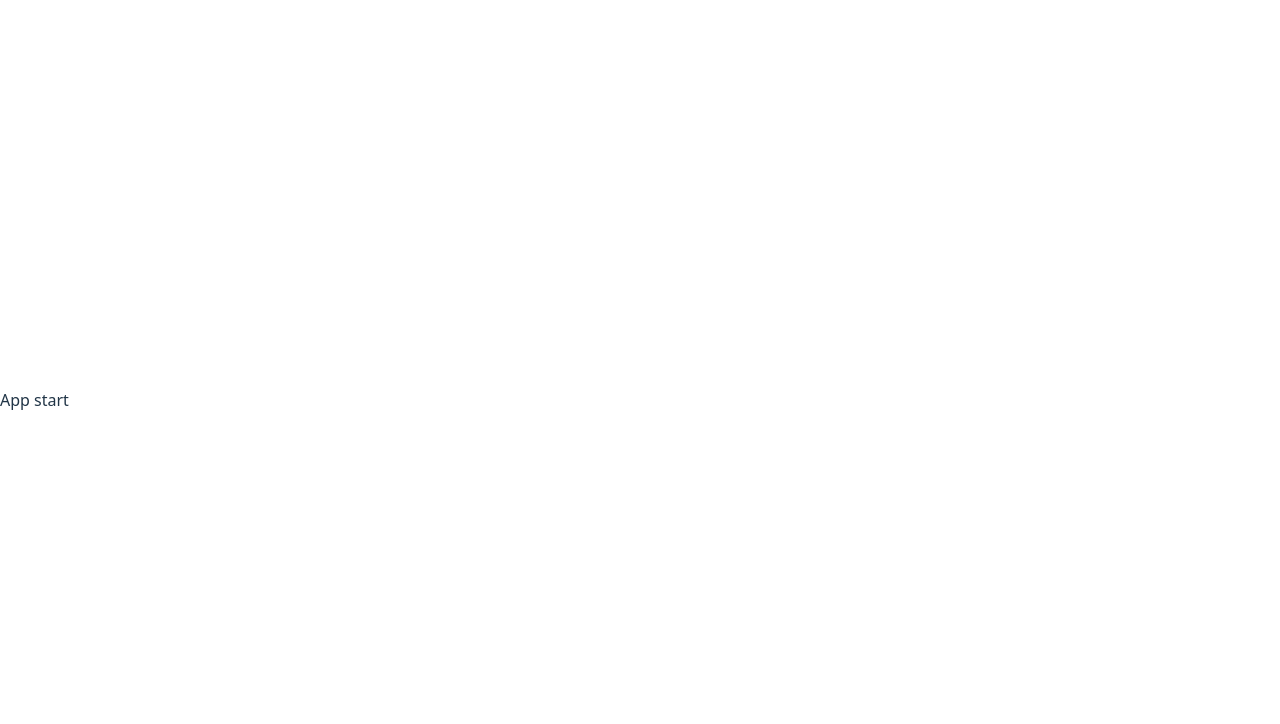
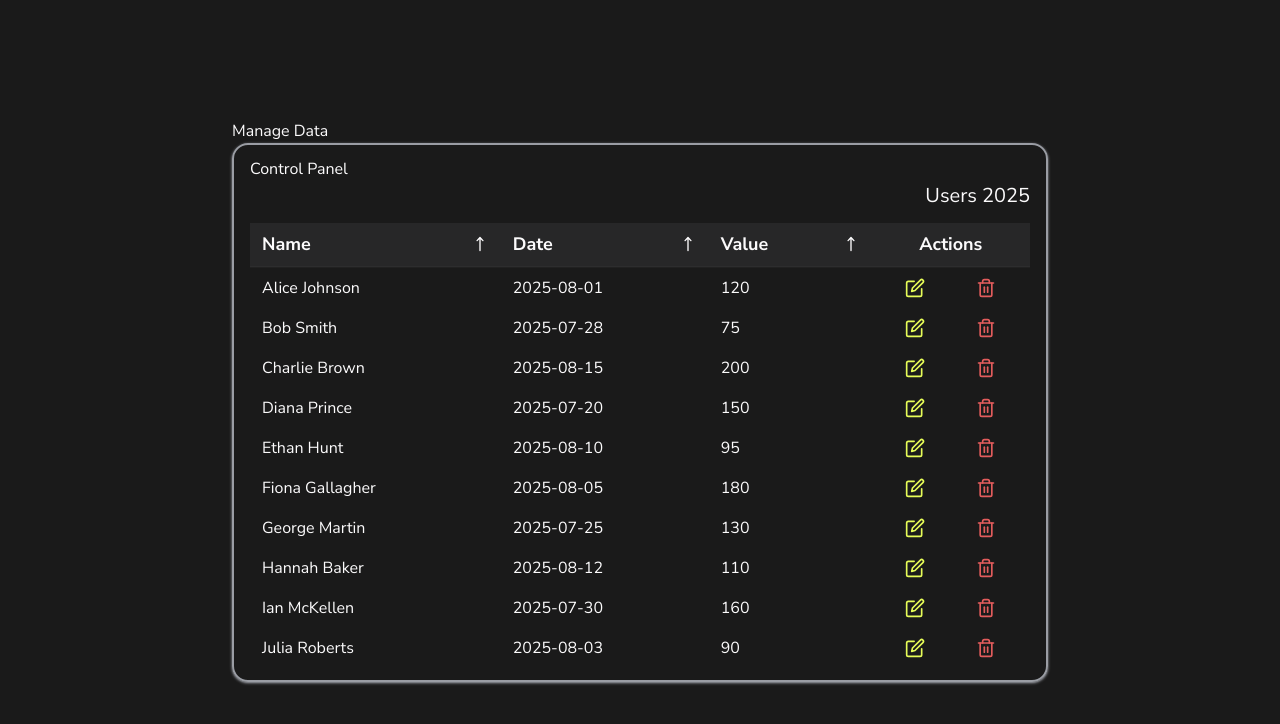
Before and after one commit to adAstra97/caspel-test, a React (Vite) app: page / in a window 1280 px wide. Shown: the top 724 px of the page. Built offline with nearby package versions, Linux system fonts and the light colour scheme.

Commit message:
feat: add simple table structure

```diff
--- a/src/App.tsx
+++ b/src/App.tsx
@@ -1,5 +1,7 @@
+import Home from './pages/Home';
+
 function App() {
-  return <>App start</>;
+  return <Home />;
 }
 
 export default App;
--- /dev/null
+++ b/src/components/Container/Container.tsx
@@ -0,0 +1,19 @@
+import { cn } from '../../utils/tailwindClsx';
+
+interface Props {
+  children: React.ReactNode;
+  className?: string;
+}
+
+export const Container = ({ children, className = '' }: Props) => {
+  return (
+    <div
+      className={cn(
+        'px-4 sm:px-6 xl:px-10 max-w-[1100px] mx-auto min-w-[320px] w-screen xl:w-[70vw]',
+        className
+      )}
+    >
+      {children}
+    </div>
+  );
+};
--- /dev/null
+++ b/src/pages/Home.tsx
@@ -0,0 +1,81 @@
+import { FiEdit, FiTrash2 } from 'react-icons/fi';
+import { HiMiniArrowLongUp } from 'react-icons/hi2';
+
+import { Container } from '../components/Container/Container';
+import { MOCKED_DATA } from '../shared/constants';
+
+const Home = () => {
+  return (
+    <Container>
+      <h1>Manage Data</h1>
+      <div className="py-3 px-4 border-2 rounded-2xl border-border shadow-sm shadow-border overflow-x-auto">
+        <div>Control Panel</div>
+        <table className="w-full">
+          <caption className="mb-3 text-size-20 text-right">Users 2025</caption>
+          <thead className="select-none border-b-2 border-border/5 bg-border/10">
+            <tr>
+              <th
+                className="px-3 py-2 text-left cursor-pointer hover:opacity-70 hover:transition-opacity duration-300"
+                onClick={() => console.log('sort by name')}
+              >
+                <div className="flex items-center justify-between text-size-18">
+                  Name
+                  <HiMiniArrowLongUp />
+                </div>
+              </th>
+              <th
+                className="px-3 py-2 text-left cursor-pointer hover:opacity-70 hover:transition-opacity duration-300"
+                onClick={() => console.log('sort by date')}
+              >
+                <div className="flex items-center justify-between text-size-18">
+                  Date
+                  <HiMiniArrowLongUp />
+                </div>
+              </th>
+              <th
+                className="px-3 py-2 text-left cursor-pointer hover:opacity-70 hover:transition-opacity duration-300"
+                onClick={() => console.log('sort by value')}
+              >
+                <div className="flex items-center justify-between text-size-18">
+                  Value
+                  <HiMiniArrowLongUp />
+                </div>
+              </th>
+              <th className="px-3 py-2 text-size-18">Actions</th>
+            </tr>
+          </thead>
+          <tbody>
+            {MOCKED_DATA.map(({ id, name, date, value }) => (
+              <tr
+                key={id}
+                className="hover:bg-border/5 hover:transition-colors duration-100"
+              >
+                <td className="px-3 py-2 text-size-16 color-text">{name}</td>
+                <td className="px-3 py-2 text-size-16 color-text">{date}</td>
+                <td className="px-3 py-2 text-size-16 color-text">{value}</td>
+                <td className="px-3 py-2">
+                  <div className="flex gap-2 justify-around">
+                    <button
+                      className="cursor-pointer text-button hover:scale-110 hover:transition-transform duration-200"
+                      onClick={() => console.log('edit')}
+                    >
+                      <FiEdit size={20} />
+                    </button>
+                    <button
+                      className="cursor-pointer text-remove hover:scale-110 hover:transition-transform duration-200"
+                      onClick={() => console.log('delete')}
+                    >
+                      <FiTrash2 size={20} />
+                    </button>
+                  </div>
+                </td>
+              </tr>
+            ))}
+          </tbody>
+        </table>
+      </div>
+    </Container>
+  );
+};
+
+export default Home;
--- /dev/null
+++ b/src/shared/constants.ts
@@ -0,0 +1,14 @@
+import type { RowData } from './types';
+
+export const MOCKED_DATA: RowData[] = [
+  { id: '1', name: 'Alice Johnson', date: '2025-08-01', value: 120 },
+  { id: '2', name: 'Bob Smith', date: '2025-07-28', value: 75 },
+  { id: '3', name: 'Charlie Brown', date: '2025-08-15', value: 200 },
+  { id: '4', name: 'Diana Prince', date: '2025-07-20', value: 150 },
+  { id: '5', name: 'Ethan Hunt', date: '2025-08-10', value: 95 },
+  { id: '6', name: 'Fiona Gallagher', date: '2025-08-05', value: 180 },
+  { id: '7', name: 'George Martin', date: '2025-07-25', value: 130 },
+  { id: '8', name: 'Hannah Baker', date: '2025-08-12', value: 110 },
+  { id: '9', name: 'Ian McKellen', date: '2025-07-30', value: 160 },
+  { id: '10', name: 'Julia Roberts', date: '2025-08-03', value: 90 },
+];
--- /dev/null
+++ b/src/shared/types/index.ts
@@ -0,0 +1,6 @@
+export interface RowData {
+  id: string;
+  name: string;
+  date: string;
+  value: number;
+}
--- /dev/null
+++ b/src/styles/fonts.css
@@ -0,0 +1 @@
+@import url(https://fonts.googleapis.com/css?family=Nunito+Sans:200,300,regular,500,600,700,800,900,200italic,300italic,italic,500italic,600italic,700italic,800italic,900italic);
--- a/src/styles/index.css
+++ b/src/styles/index.css
@@ -1,70 +1,79 @@
+@import './fonts.css';
 @import 'tailwindcss';
 
-:root {
-  font-family: system-ui, Avenir, Helvetica, Arial, sans-serif;
+@theme {
+  /* fonts */
+  --font-nunito: 'Nunito Sans', sans-serif;
+
+  /* main colors */
+  --color-background: #1a1a1a;
+  --color-text: #fcfbfc;
+  --color-text-hover: #ffffff;
+  --color-secondary-text: #bbbec4;
+  --color-button: #e6fc58;
+  --color-button-hover: #c0cd6b;
+  --color-border: #9a9da4;
+
+  /* additional colors */
+  --color-remove: #e25c5c;
+  --color-muted: #8c8e8f;
+
+  /* breakpoints */
+  --breakpoint-ls: 320px;
+  --breakpoint-es: 380px;
+  --breakpoint-xs: 475px;
+  --breakpoint-mds: 600px;
+  --breakpoint-sm: 768px;
+  --breakpoint-xl: 1024px;
+  --breakpoint-md: 1100px;
+  --breakpoint-lg: 1300px;
+  --breakpoint-2xl: 1440px;
+  --breakpoint-xh: 1600px;
+  --breakpoint-3xl: 1920px;
+
+  /* font size */
+  --text-size-14: 14px;
+  --text-size-16: 16px;
+  --text-size-18: 18px;
+  --text-size-20: 20px;
+  --text-size-24: 24px;
+  --text-size-32: 32px;
+  --text-size-40: 40px;
+  --text-size-48: 48px;
+  --text-size-64: 64px;
+}
+
+html,
+body {
+  font-family: var(--font-nunito);
   line-height: 1.5;
-  font-weight: 400;
+  margin: 0;
+  padding: 0;
+  min-height: 100vh;
 
-  color-scheme: light dark;
-  color: rgba(255, 255, 255, 0.87);
-  background-color: #242424;
+  color: var(--color-text);
+  background: var(--color-background);
 
+  -webkit-font-smoothing: antialiased;
+  -moz-osx-font-smoothing: grayscale;
+  scrollbar-width: none;
+  -ms-overflow-style: none;
   font-synthesis: none;
   text-rendering: optimizeLegibility;
-  -webkit-font-smoothing: antialiased;
-  -moz-osx-font-smoothing: grayscale;
-}
-
-a {
-  font-weight: 500;
-  color: #646cff;
-  text-decoration: inherit;
-}
-a:hover {
-  color: #535bf2;
 }
 
 body {
-  margin: 0;
   display: flex;
-  place-items: center;
-  min-width: 320px;
-  min-height: 100vh;
+  justify-content: center;
+  align-items: center;
 }
 
-h1 {
-  font-size: 3.2em;
-  line-height: 1.1;
+html {
+  scroll-behavior: smooth;
 }
 
-button {
-  border-radius: 8px;
-  border: 1px solid transparent;
-  padding: 0.6em 1.2em;
-  font-size: 1em;
-  font-weight: 500;
-  font-family: inherit;
-  background-color: #1a1a1a;
-  cursor: pointer;
-  transition: border-color 0.25s;
-}
-button:hover {
-  border-color: #646cff;
-}
-button:focus,
-button:focus-visible {
-  outline: 4px auto -webkit-focus-ring-color;
-}
-
-@media (prefers-color-scheme: light) {
-  :root {
-    color: #213547;
-    background-color: #ffffff;
-  }
-  a:hover {
-    color: #747bff;
-  }
-  button {
-    background-color: #f9f9f9;
+@media (prefers-reduced-motion: reduce) {
+  html {
+    scroll-behavior: auto;
   }
 }
--- /dev/null
+++ b/src/utils/tailwindClsx.ts
@@ -0,0 +1,6 @@
+import { type ClassValue, clsx } from 'clsx';
+import { twMerge } from 'tailwind-merge';
+
+export function cn(...inputs: ClassValue[]): string {
+  return twMerge(clsx(inputs));
+}
```
Also changed, not shown: 2 other files (tests, documents, lock files or other folders).
